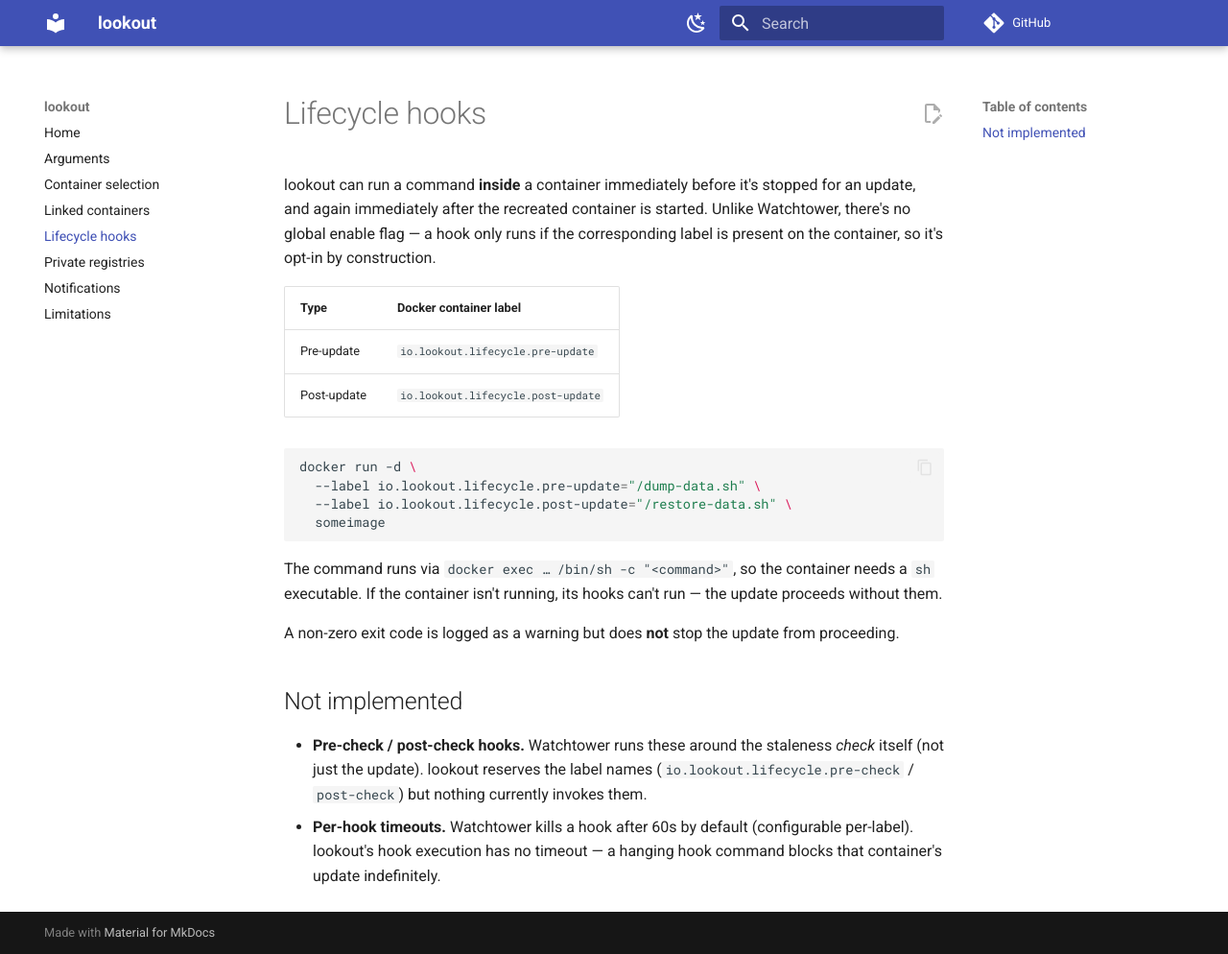
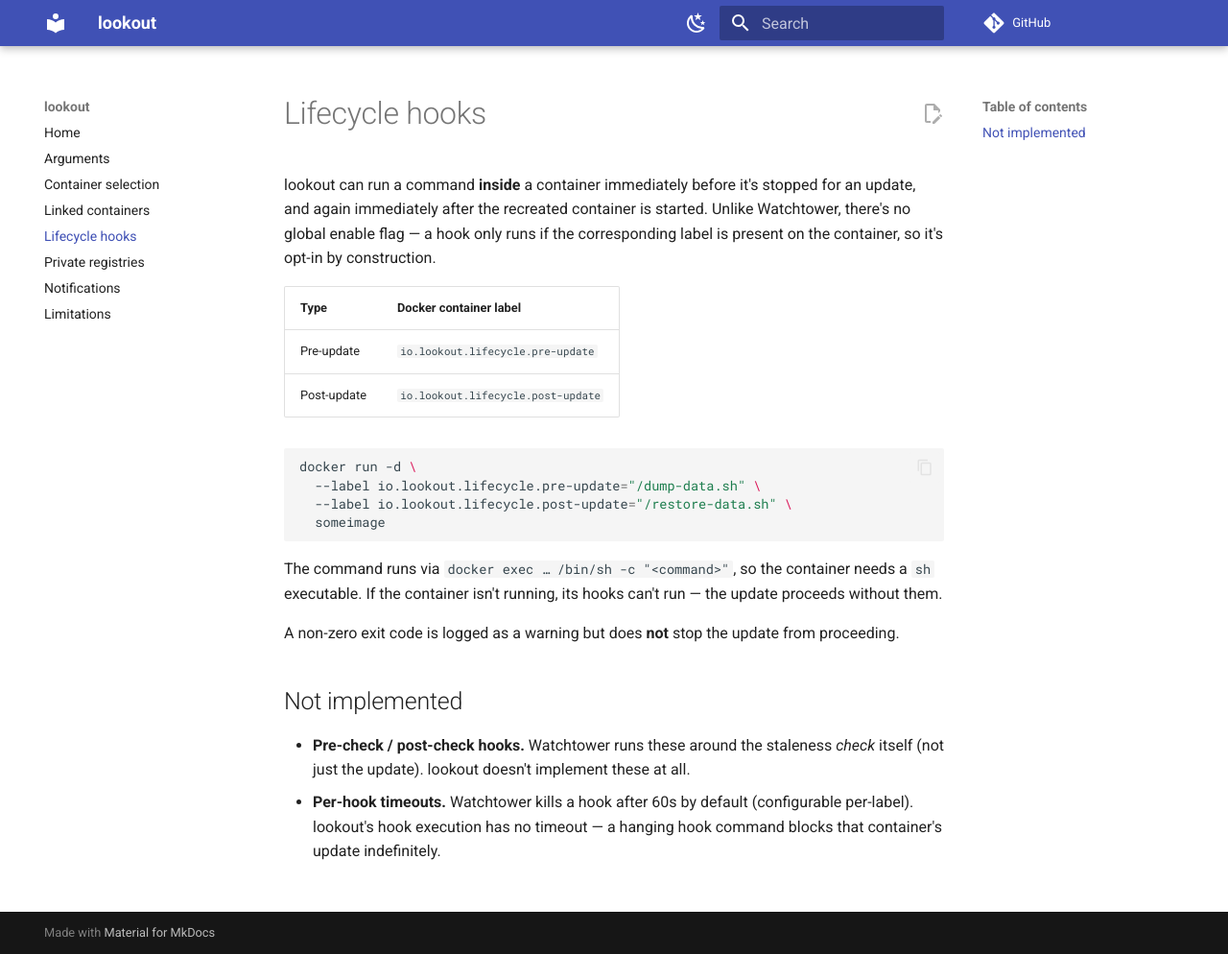
Before and after one commit to garage1118/lookout, an MkDocs documentation site: the page built from docs/lifecycle-hooks.md, in a window 1280 px wide and 994 px high. Shown: the whole window at 96% size. Built offline with MkDocs 1.6.1 and Material for MkDocs 9.7.7, drawn with Linux system fonts in a browser that asks for light colours; comment, search, counter and statistics services are not loaded.

Commit message:
Remove unwired pre-check/post-check lifecycle label constants

```diff
--- a/docs/lifecycle-hooks.md
+++ b/docs/lifecycle-hooks.md
@@ -25,8 +25,7 @@
 ## Not implemented
 
 - **Pre-check / post-check hooks.** Watchtower runs these around the staleness *check* itself
-  (not just the update). lookout reserves the label names
-  (`io.lookout.lifecycle.pre-check` / `post-check`) but nothing currently invokes them.
+  (not just the update). lookout doesn't implement these at all.
 - **Per-hook timeouts.** Watchtower kills a hook after 60s by default (configurable per-label).
   lookout's hook execution has no timeout — a hanging hook command blocks that container's update
   indefinitely.
```
Also changed, not shown: 1 other file.
